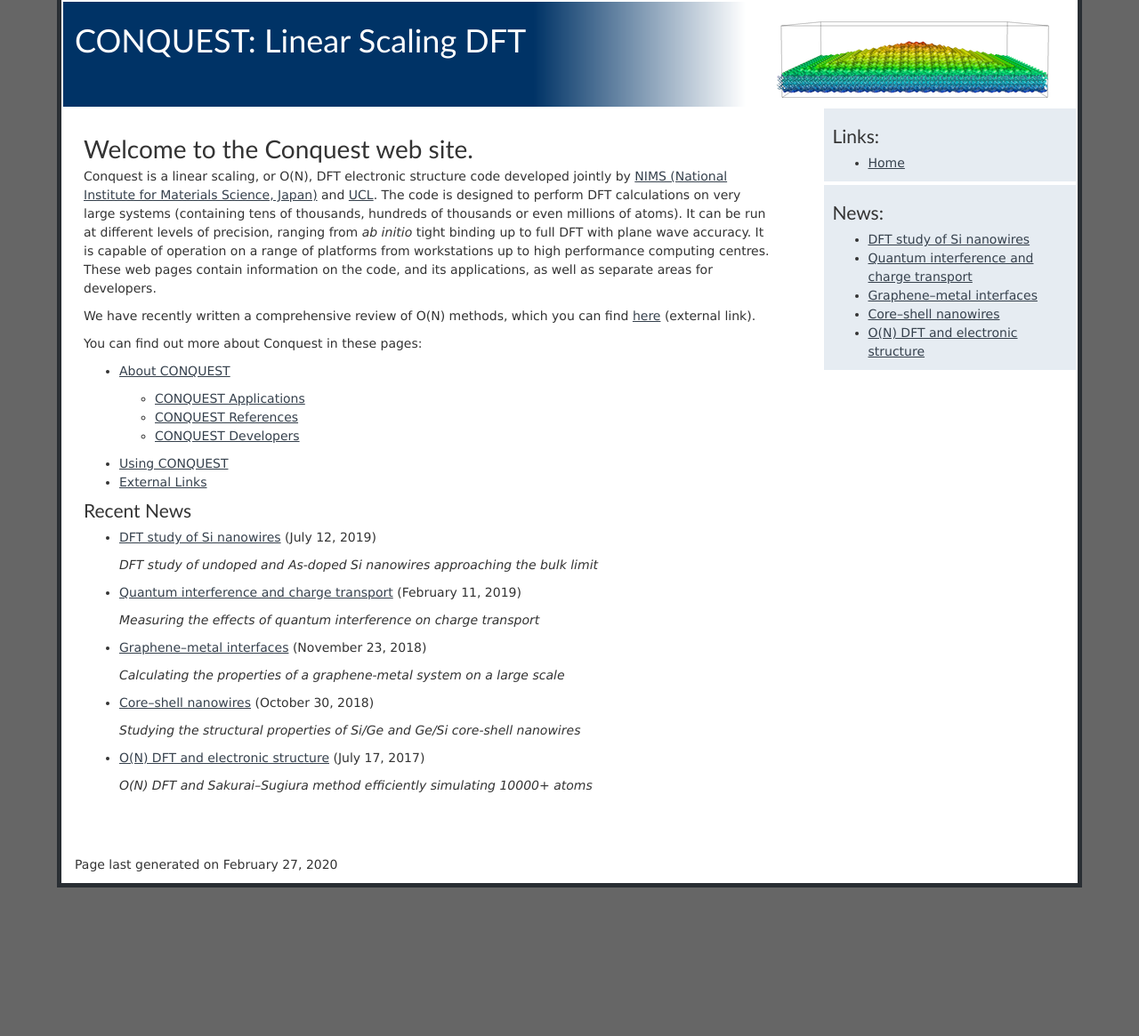
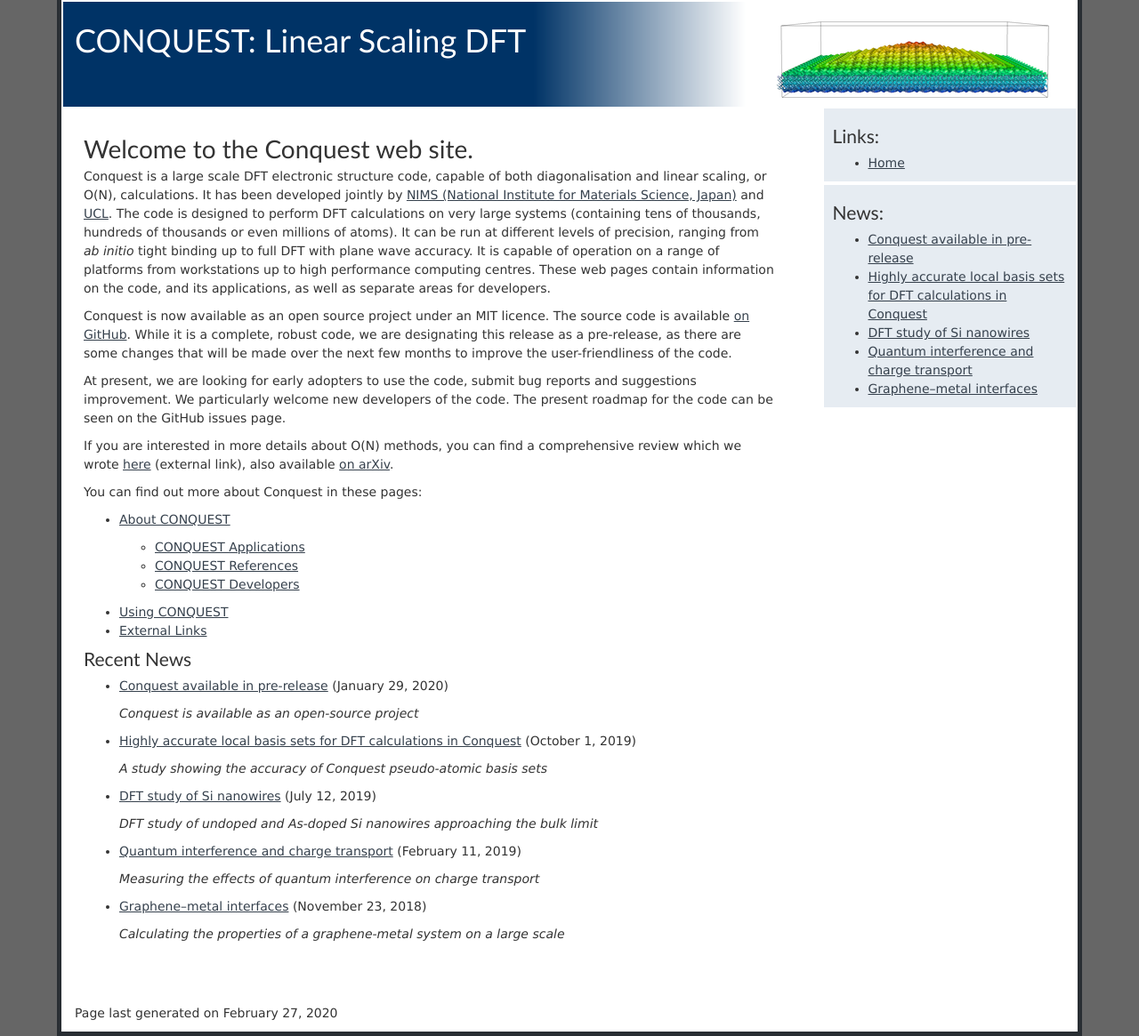
Before and after one commit to OrderN/OrderN.github.io, a Jekyll site: the page built from index.markdown, in a window 1280 px wide. Shown: the whole page at 89% size. Built offline with Jekyll 4.4.1, drawn with Linux system fonts in a browser that asks for light colours; before the commit the page ends 998 px from its top, so only the background shows below that.

Commit message:
Update references and add information on pre-release

```diff
--- /dev/null
+++ b/_posts/2019-10-01-basis-sets.markdown
@@ -0,0 +1,16 @@
+---
+layout: post
+title: Highly accurate local basis sets for DFT calculations in Conquest
+published: true
+year: 2019
+month: 10
+day: 1
+summary: A study showing the accuracy of Conquest pseudo-atomic basis sets
+---
+We present an approach to the generation of highly accurate
+pseudo-atomic orbital (PAO) basis sets, and test them on a wide
+variety of systems[1].  We show that basis sets comparable to converged
+plane wave accuracy can be generated automatically.  It is available
+on [arXiv](https://arxiv.org/abs/1908.02707)
+
+[1] Japanese Journal of Applied Physics **58**, 100503 (2019) [DOI:10.7567/1347-4065/ab45af](https://doi.org/10.7567/1347-4065/ab45af)
--- /dev/null
+++ b/_posts/2020-01-29-pre-release.markdown
@@ -0,0 +1,37 @@
+---
+layout: post
+title: Conquest available in pre-release
+published: true
+year: 2020
+month: 1
+day: 29
+summary: Conquest is available as an open-source project
+---
+We are happy to announce that CONQUEST, a large scale DFT code, is now
+available as an open source project (MIT licence).  While it is a
+complete, robust code, we are designating this release as a
+pre-release, as there are some changes that will be made over the next
+few months to improve the user-friendliness of the code.
+
+At present, we are looking for early adopters to use the code, submit
+bug reports and suggestions improvement.  We particularly welcome new
+developers of the code.  The present roadmap for the code can be seen
+on the GitHub issues page.
+
+The full release (v1.0) of CONQUEST will mainly involve improved
+output and tutorials being provided, at which point it will be
+suitable for all users.
+
+The capabilities of CONQUEST at present include:
+
+* Static total energy calculations
+* Structural relaxation (L-BFGS, CG, FIRE, QMD)
+* NVE and NVT MD (Stochastic Velocity Rescaling and Nose-Hoover Chains)
+* Cell optimisation (CG)
+* PAO basis sets (full library for LDA, PBE and PBEsol supplied, along with generation utility)
+* Multi-site support function (MSSF) basis sets with self consistency for large scale calculations
+* O(N) calculations with SZ or SZP basis sets
+* Electronic structure: DOS, charge density and band output
+* Integration with ASE
+
+The release is available [here](https://github.com/OrderN/CONQUEST-release).
--- a/index.markdown
+++ b/index.markdown
@@ -5,9 +5,35 @@
 ---
 # Welcome to the Conquest web site.
 
-Conquest is a linear scaling, or O(N), DFT electronic structure code developed jointly by [NIMS (National Institute for Materials Science, Japan)](http://www.nims.go.jp) and [UCL](http://www.ucl.ac.uk). The code is designed to perform DFT calculations on very large systems (containing tens of thousands, hundreds of thousands or even millions of atoms). It can be run at different levels of precision, ranging from *ab initio* tight binding up to full DFT with plane wave accuracy. It is capable of operation on a range of platforms from workstations up to high performance computing centres. These web pages contain information on the code, and its applications, as well as separate areas for developers.
+Conquest is a large scale DFT electronic structure code, capable of
+both diagonalisation and linear scaling, or O(N), calculations.
+It has been developed jointly by [NIMS (National Institute for Materials Science,
+Japan)](http://www.nims.go.jp) and [UCL](http://www.ucl.ac.uk). The
+code is designed to perform DFT calculations on very large systems
+(containing tens of thousands, hundreds of thousands or even millions
+of atoms). It can be run at different levels of precision, ranging
+from *ab initio* tight binding up to full DFT with plane wave
+accuracy. It is capable of operation on a range of platforms from
+workstations up to high performance computing centres. These web pages
+contain information on the code, and its applications, as well as
+separate areas for developers.
 
-We have recently written a comprehensive review of O(N) methods, which you can find [here](http://stacks.iop.org/0034-4885/75/i=3/a=036503) (external link).
+Conquest is now available as an open source project under an MIT
+licence.  The source code is available
+[on GitHub](https://github.com/OrderN/CONQUEST-release).
+While it is a complete, robust code, we are designating this release
+as a pre-release, as there are some changes that will be made over the
+next few months to improve the user-friendliness of the code.
+
+At present, we are looking for early adopters to use the code, submit
+bug reports and suggestions improvement.  We particularly welcome new
+developers of the code.  The present roadmap for the code can be seen
+on the GitHub issues page.
+
+If you are interested in more details about O(N) methods,
+you can find a comprehensive review which we wrote
+[here](http://stacks.iop.org/0034-4885/75/i=3/a=036503) (external
+link), also available [on arXiv](https://arxiv.org/abs/1108.5976).
 
 You can find out more about Conquest in these pages:
 
--- a/using.markdown
+++ b/using.markdown
@@ -3,8 +3,21 @@
 title: "Using CONQUEST"
 published: true
 ---
-CONQUEST is a linear scaling DFT code which can be run at a number of different levels of accuracy (from non-self-consistent ab initio tight binding up to plane-wave accuracy full DFT). It features two different basis sets (numerical atomic orbitals and B-splines), compatibility with SIESTA pseudo-atomic orbitals and the FHI pseudopotentials provided by ABINIT and the ability to perform exact diagonalisation as well as linear scaling solution. It runs on a wide variety of platforms, from laptops to massively parallel systems, but requires a parallel environment for execution. It is written in FORTRAN90 and MPI.
-We are preparing to release the CONQUEST code freely to the academic community (under an open source licence such as the [GNU General Public Licence](http://www.gnu.org/copyleft/gpl.txt)). As part of this preparation, we are seeking beta release testers who will have early access to the code under a collaborative agreement with the CONQUEST development team. The beta release has finished the first phase (limited release to a few groups) and is now widening to more groups, who will be given access to the code and support from the CONQUEST development team. At least one publication resulting from this phase needs to be joint.
+CONQUEST is a linear scaling DFT code which can be run at a number of
+different levels of accuracy (from non-self-consistent ab initio tight
+binding up to plane-wave accuracy full DFT). It features two different
+basis sets (pseudo-atomic orbitals and B-splines), compatibility
+with SIESTA pseudo-atomic orbitals and the ONCVPSP pseudopotentials
+(e.g. the [PseudoDojo](http://www.pseudo-dojo.org) library)
+and the ability to perform exact diagonalisation as
+well as linear scaling solution. It runs on a wide variety of
+platforms, from laptops to massively parallel systems, but requires a
+parallel environment for execution. It is written in FORTRAN90 and
+MPI.
+
+CONQUEST is now available under an open-source MIT licence as a
+pre-release (for more details see
+[here](blog/pre-release)) on GitHub.
 
 The groups using CONQUEST around the world are based in:
 
@@ -18,13 +31,12 @@
 * Spanish National Cancer Research Centre
 * Tokyo University of Science, Japan
 
-After successful beta testing, the code will be released without restriction (beyond the GPL licence) though significant technical support will not be offered without some form of collaboration. We plan to offer workshops and tutorials to assist users in using CONQUEST.
+As with all linear scaling codes, CONQUEST works well for systems with
+localised electronic structure, i.e. insulators, semiconductors and
+molecules. The development team has applied it to semiconductor
+surfaces and biomolecules with extremely good results.
 
-As with all linear scaling codes, CONQUEST works well for systems with localised electronic structure, i.e. insulators, semiconductors and molecules. The development team has applied it to semiconductor surfaces and biomolecules with extremely good results.
-
-We have also developed exact diagonalisation routines for the code, and have invested time in k-point parallelisation and optimisation for metallic systems. The code offers an efficient route to accurate, exact simulations of metals.
-
-If you would like to be considered for inclusion in the beta testing programme, please contact one of the management team (given below) with a description of the problems you are working on, and of the computational resources available to you.
-
-* David Bowler david.bowler at ucl.ac.uk
-* Tsuyoshi Miyazaki MIYAZAKI.Tsuyoshi at nims.go.jp
+We have also developed exact diagonalisation routines for the code,
+and have invested time in k-point parallelisation and optimisation for
+metallic systems. The code offers an efficient route to accurate,
+exact simulations of metals.
```
Also changed, not shown: _posts/2019-7-12-Si-nanowires.markdown (+4 -3 lines).
